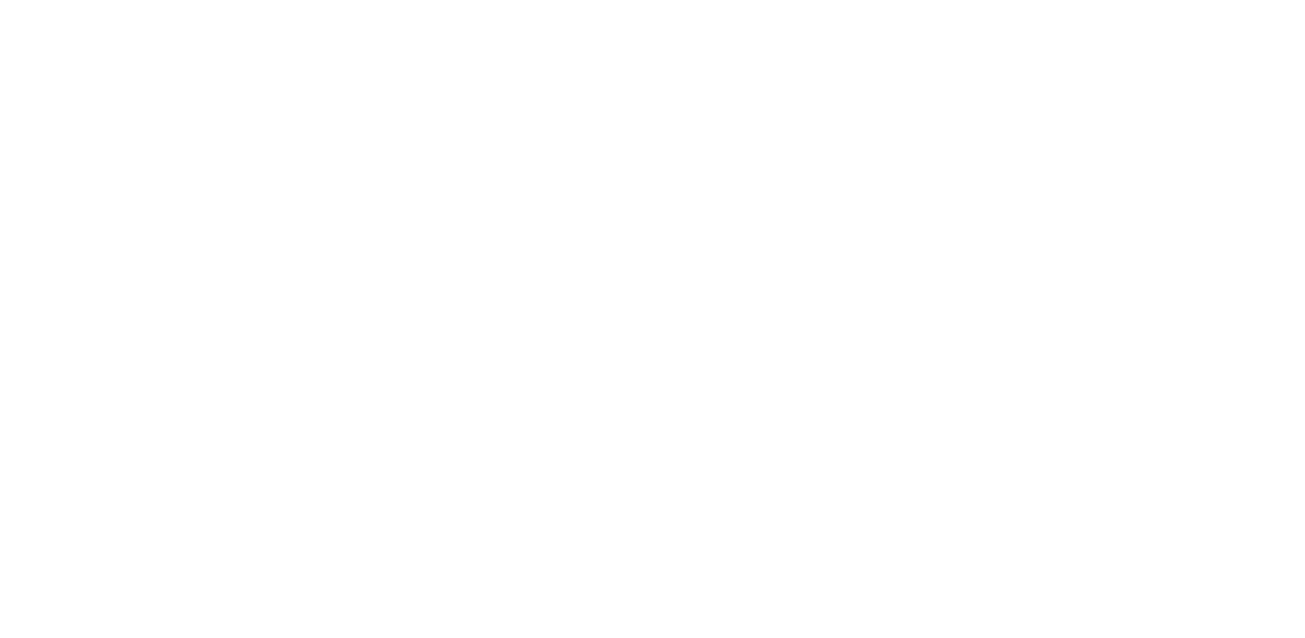
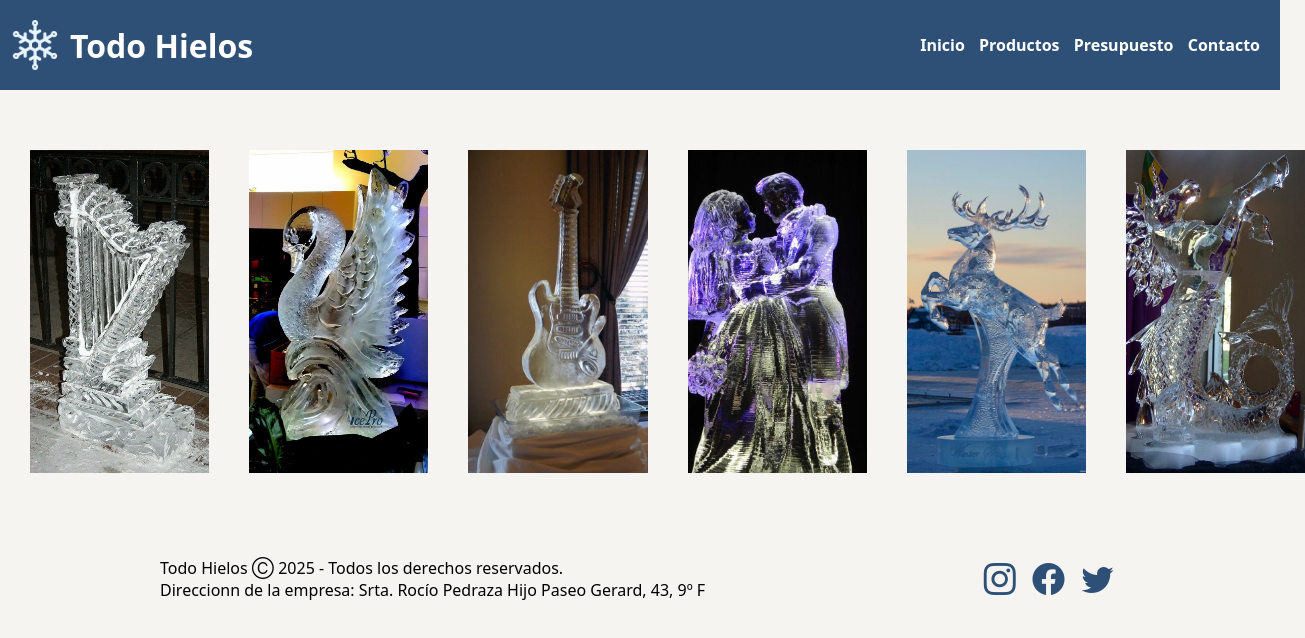
Before and after one commit to JAF5D/Primer_Proyecto, a plain HTML site: page TRABAJO FINAL/Productos.html in a window 1280 px wide. Shown: the whole page, 1305 px wide, since content can reach past the window. Drawn offline with nearby package versions, Linux system fonts and the light colour scheme.

Commit message:
INDEX finalizado

```diff
--- /dev/null
+++ b/TRABAJO FINAL/Contacto.css
@@ -0,0 +1,54 @@
+body {
+    background: #f6f4f0;
+    font-family: Montserrat, system-ui, -apple-system, Segoe UI, Roboto, Ubuntu, Cantarell, Noto Sans, sans-serif;
+    margin: 0;
+}
+
+a {
+  text-decoration: none;
+  color: white;
+}
+
+header {
+  display: flex;
+  height: 70px;
+  background-color: #2e5077;
+  justify-content: space-between;
+  align-items: center;
+  padding: 10px;
+}
+
+.nombre img {
+  height: 50px;
+  margin-right: 10px;
+}
+
+.nombre {
+  display: flex;
+  align-items: center;
+}
+
+nav a {
+  font-weight: 600;
+  padding-right: 10px;
+}
+
+nav a:hover {
+  color: #d0ddd0;
+}
+
+footer {
+    display: flex;
+    justify-content: space-around;
+    padding: 1.5rem;
+    align-items: center;
+  }
+
+  .icons{
+      font-size: 2rem;
+      margin: 0 0.4rem;
+  }
+
+  .links{
+      color: #2e5077;
+  }
--- /dev/null
+++ b/TRABAJO FINAL/Presupuesto.css
@@ -0,0 +1,54 @@
+body {
+    background: #f6f4f0;
+    font-family: Montserrat, system-ui, -apple-system, Segoe UI, Roboto, Ubuntu, Cantarell, Noto Sans, sans-serif;
+    margin: 0;
+  }
+
+a {
+  text-decoration: none;
+  color: white;
+}
+
+header {
+  display: flex;
+  height: 70px;
+  background-color: #2e5077;
+  justify-content: space-between;
+  align-items: center;
+  padding: 10px;
+}
+
+.nombre img {
+  height: 50px;
+  margin-right: 10px;
+}
+
+.nombre {
+  display: flex;
+  align-items: center;
+}
+
+nav a {
+  font-weight: 600;
+  padding-right: 10px;
+}
+
+nav a:hover {
+  color: #d0ddd0;
+}
+
+footer {
+    display: flex;
+    justify-content: space-around;
+    padding: 1.5rem;
+    align-items: center;
+  }
+
+  .icons{
+      font-size: 2rem;
+      margin: 0 0.4rem;
+  }
+
+  .links{
+      color: #2e5077;
+  }
--- /dev/null
+++ b/TRABAJO FINAL/Productos.css
@@ -0,0 +1,71 @@
+body {
+    background: #f6f4f0;
+    font-family: Montserrat, system-ui, -apple-system, Segoe UI, Roboto, Ubuntu, Cantarell, Noto Sans, sans-serif;
+    margin: 0;
+  }
+
+a {
+  text-decoration: none;
+  color: white;
+}
+
+header {
+  display: flex;
+  height: 70px;
+  background-color: #2e5077;
+  justify-content: space-between;
+  align-items: center;
+  padding: 10px;
+}
+
+.nombre img {
+  height: 50px;
+  margin-right: 10px;
+}
+
+.nombre {
+  display: flex;
+  align-items: center;
+}
+
+nav a {
+  font-weight: 600;
+  padding-right: 10px;
+}
+
+nav a:hover {
+  color: #d0ddd0;
+}
+
+.imgll{
+    width: 100%;
+    object-fit: cover;
+}
+
+.gallery_container{
+    width: 14%;
+    max-width: 1100px;
+    margin: 40px 10px;
+    display: flex;
+    flex: 100%;
+}
+
+.imgll{
+    margin: 20px;
+}
+
+footer {
+    display: flex;
+    justify-content: space-around;
+    padding: 1.5rem;
+    align-items: center;
+  }
+
+  .icons{
+      font-size: 2rem;
+      margin: 0 0.4rem;
+  }
+
+  .links{
+      color: #2e5077;
+  }
--- a/TRABAJO FINAL/Productos.html
+++ b/TRABAJO FINAL/Productos.html
@@ -0,0 +1,61 @@
+<!DOCTYPE html>
+<html lang="en">
+<head>
+    <meta charset="UTF-8">
+    <meta name="viewport" content="width=device-width, initial-scale=1.0">
+    <link rel="stylesheet" href="Productos.css">
+    <link rel="stylesheet" href="https://cdn.jsdelivr.net/npm/bootstrap-icons@1.11.3/font/bootstrap-icons.min.css">
+    <title>Productos</title>
+</head>
+<body>
+
+    <header>
+        <a href="index.html" class="nombre">
+            <img src="imagenes/copo_nieve.png" alt="Imagen de copo de nieve.">
+            <h1>Todo Hielos</h1>
+        </a>
+
+        <nav>
+            <a href="index.html" class="nav_link">Inicio</a>
+            <a href="Productos.html" class="nav_link">Productos</a>
+            <a href="Presupuesto.html" class="nav_link">Presupuesto</a>
+            <a href="Contacto.html" class="nav_link">Contacto</a>
+        </nav>
+    </header>
+
+    <div class="gallery_container">
+        <img class="imgll" src="imagenes/arpa.jpg" alt="">
+        <img class="imgll" src="imagenes/cisne.jpg" alt="">
+        <img class="imgll" src="imagenes/guitarra.jpg" alt="">
+        <img class="imgll" src="imagenes/pareja.jpg" alt="">
+        <img class="imgll" src="imagenes/reno.jpg" alt="">
+        <img class="imgll" src="imagenes/aquario.jpg" alt="">
+    </div>
+
+    <footer class="borde">
+        <div class="borde">
+            <div>
+                <span>
+                    Todo Hielos Ⓒ 2025 - Todos los derechos reservados.
+                </span>
+            </div>
+            <div>
+                <span>
+                    Direccionn de la empresa: Srta. Rocío Pedraza Hijo Paseo Gerard, 43, 9º F
+                </span>
+            </div>
+        </div>
+        <div class="borde">
+            <a class="links" href="https://www.instagram.com/">
+                <i class="bi bi-instagram icons"></i>
+            </a>
+            <a class="links" href="https://www.facebook.com/?locale=es_ES">
+                <i class="bi bi-facebook icons"></i>
+            </a>
+            <a class="links" href="https://x.com/?lang=es">
+                <i class="bi bi-twitter icons"></i>
+            </a>
+        </div>
+    </footer>
+</body>
+</html>
--- a/TRABAJO FINAL/estilos.css
+++ b/TRABAJO FINAL/estilos.css
@@ -1,6 +1,6 @@
 body {
   background: #f6f4f0;
-  font-family: sans-serif;
+  font-family: Montserrat, system-ui, -apple-system, Segoe UI, Roboto, Ubuntu, Cantarell, Noto Sans, sans-serif;
   margin: 0;
 }
 
@@ -37,6 +37,26 @@ nav a:hover {
   color: #d0ddd0;
 }
 
+.ice_gallery{
+  color: #2e5077;
+}
+
+.banner{
+  background-image: linear-gradient(100deg, #000, #00000020), url('imagenes/cubos.jpg');
+  height: 45rem;
+  background-size: cover;
+  background-position: center;
+}
+
+.content_banner{
+  max-width: 90rem;
+  margin: auto 0;
+  padding: 10rem 0;
+  margin-left: 40px;
+  font-size: 200%;
+  color: white;
+}
+
 .content_center {
   display: flex;
   flex-direction: column;
@@ -47,7 +67,7 @@ nav a:hover {
   margin: 100px 150px;
 }
 
-h2 {
+.seccion{
   margin-bottom: 50px;
   text-align: center;
   color: #2e5077;
@@ -63,14 +83,9 @@ hr {
   width: 80%;
 }
 
-/* .borde {
-  border: 1px solid red;
-} */
-
 footer {
   display: flex;
   justify-content: space-around;
-  border-top: 1.5px solid #2e5077;
   padding: 1.5rem;
   align-items: center;
 }
```
Also changed, not shown: TRABAJO FINAL/Contacto.html (+52 -0 lines), TRABAJO FINAL/Presupuesto.html (+52 -0 lines), TRABAJO FINAL/index.html (+25 -8 lines), TRABAJO FINAL/imagenes/2cubos.jpg (added), TRABAJO FINAL/imagenes/aquario.jpg (added), TRABAJO FINAL/imagenes/cubos.jpg (added).
